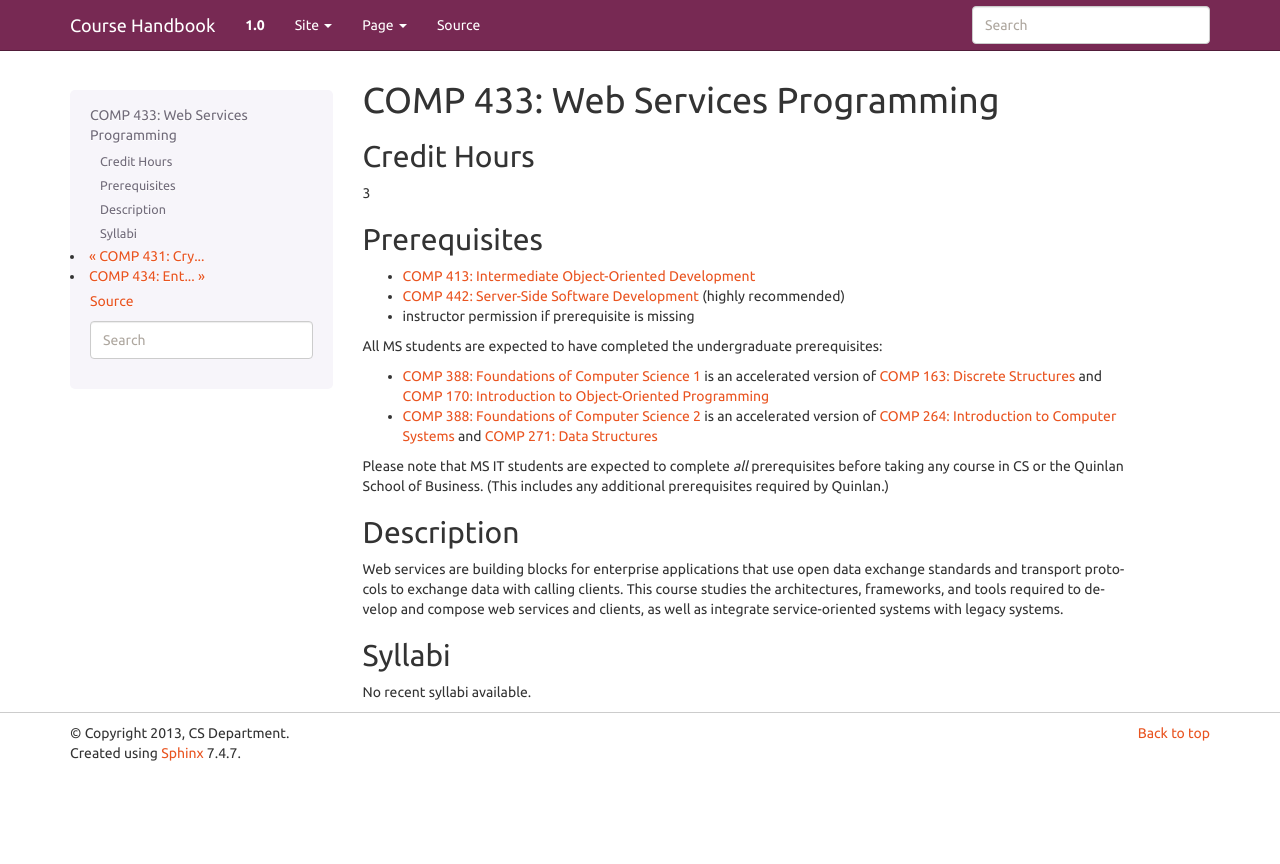
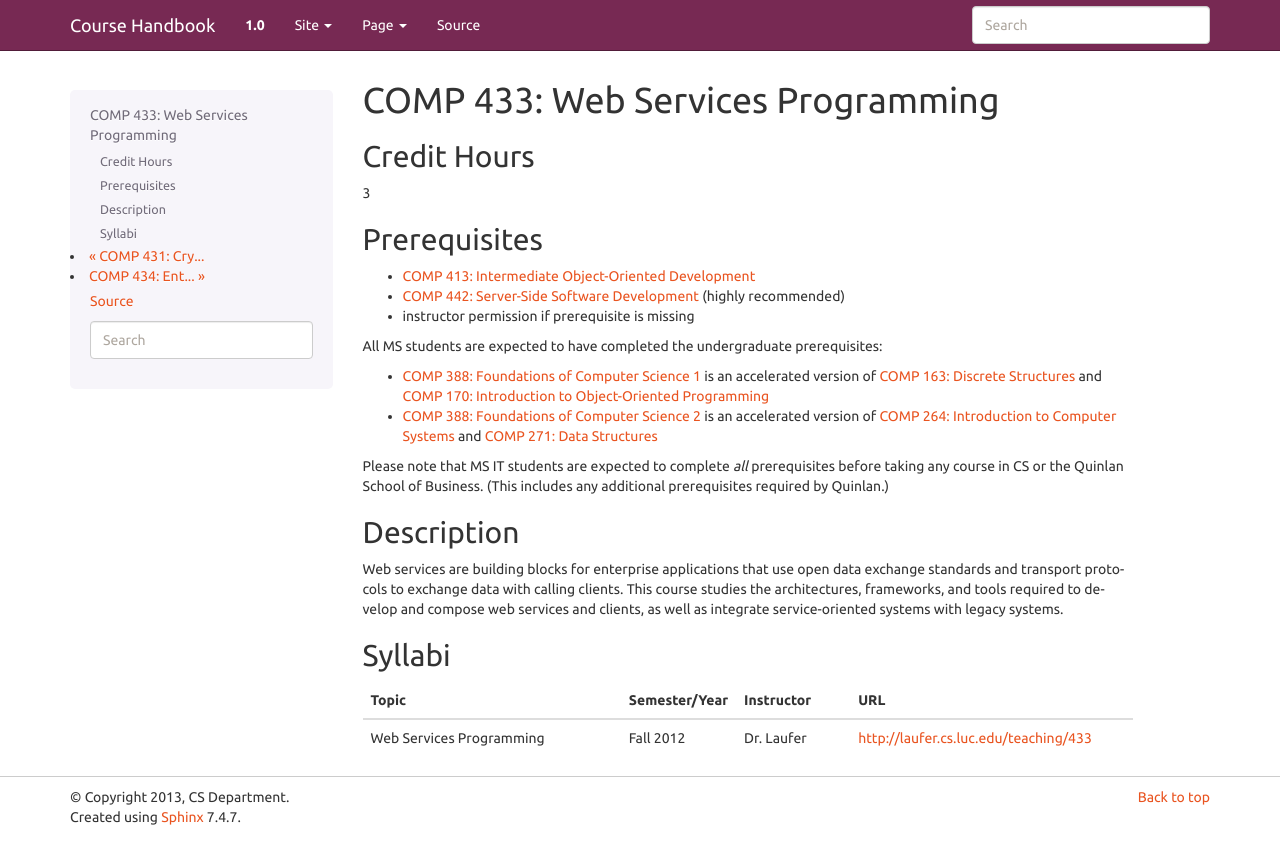
Before and after one commit to kyang5/coursedescriptions, a Sphinx documentation site: the page built from source/comp433.rst, in a window 1280 px wide. Shown: the top 864 px of the page. Built offline with Sphinx 7.4.7, drawn with Linux system fonts in a browser that asks for light colours.

Commit message:
added syllabus to comp 433

```diff
--- a/source/comp433.rst
+++ b/source/comp433.rst
@@ -23,4 +23,8 @@ Web services are building blocks for enterprise applications that use open data
 Syllabi
 ----------------------
 
-No recent syllabi available.
+.. csv-table::
+   	:header: "Topic", "Semester/Year", "Instructor", "URL"
+   	:widths: 60, 15, 25, 60
+
+	"Web Services Programming", "Fall 2012", "Dr. Laufer", "http://laufer.cs.luc.edu/teaching/433"
```
